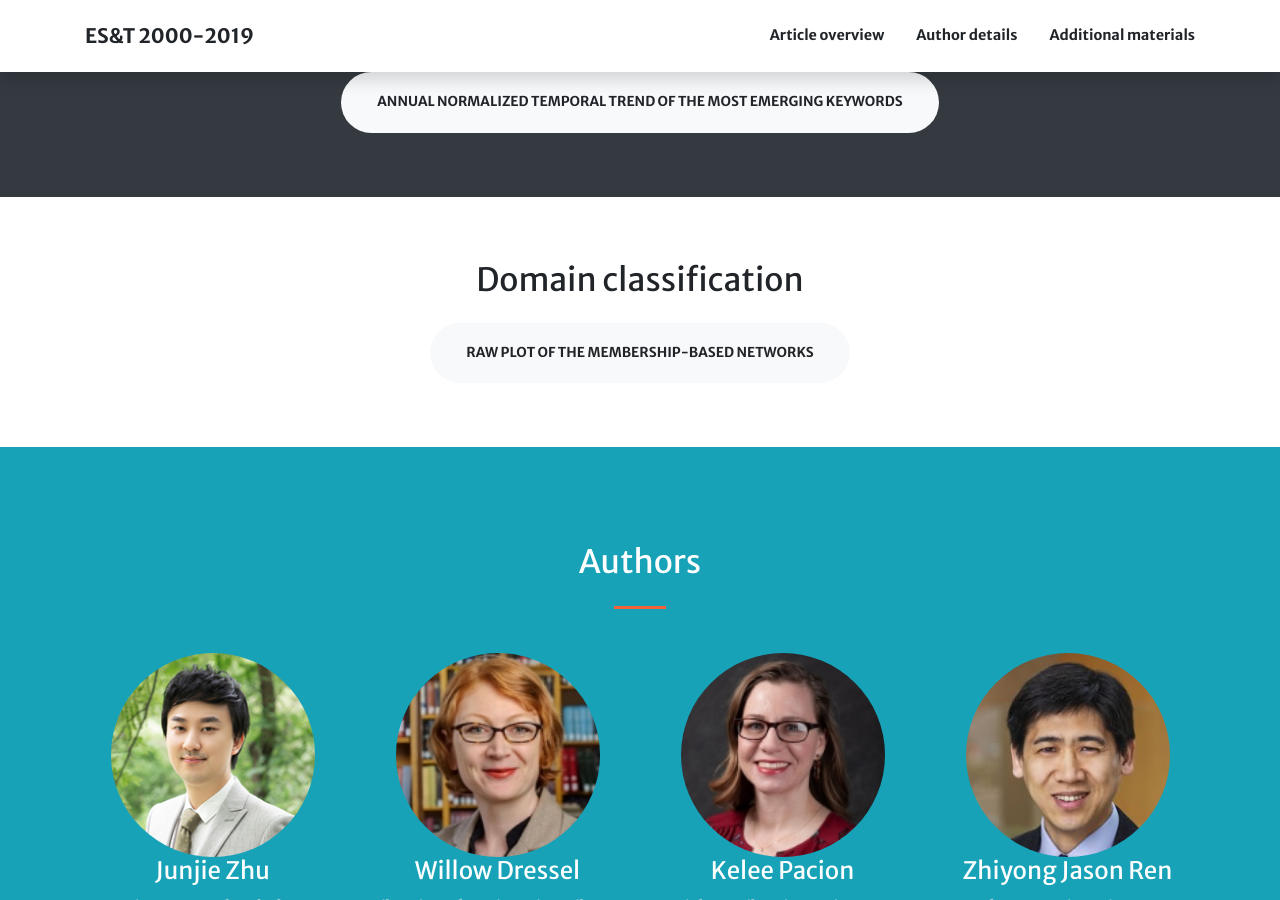
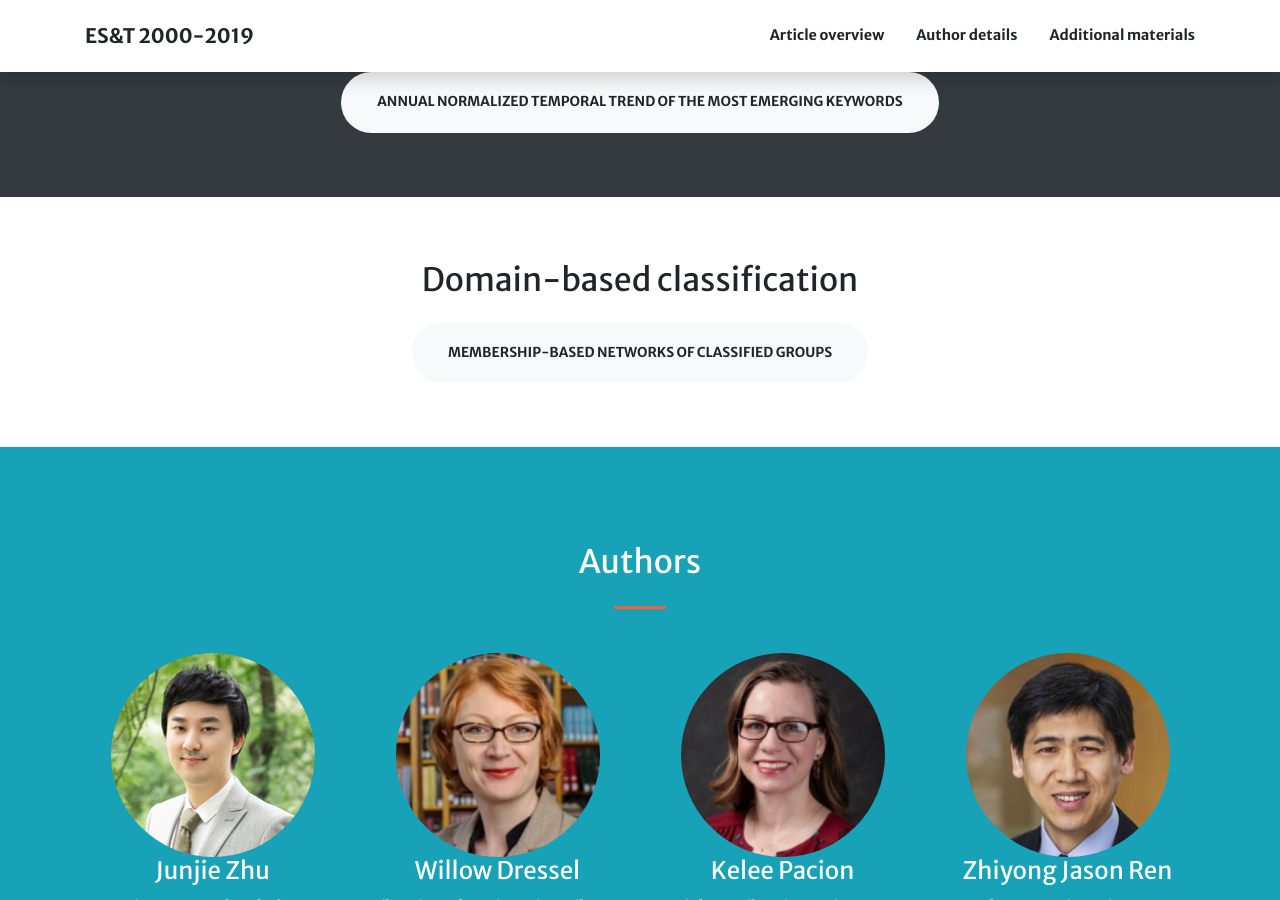
Before and after one commit to starfriend10/EST, a Jekyll site: the page built from index.md, in a window 1280 px wide and 900 px high, scrolled down 2208 px. Built offline with Jekyll 4.4.1, drawn with Linux system fonts in a browser that asks for light colours; nearby versions of some CDN libraries.

Commit message:
Update index.md

```diff
--- a/index.md
+++ b/index.md
@@ -62,9 +62,9 @@ sections:
 
   - type: aside5.html
     section_id: aside
-    title: Domain classification
+    title: Domain-based classification
     actions:
-      - title: Raw plot of the membership-based networks
+      - title: Membership-based networks of classified groups
         url: research/all_networks.html
         class: btn-light
 
```
